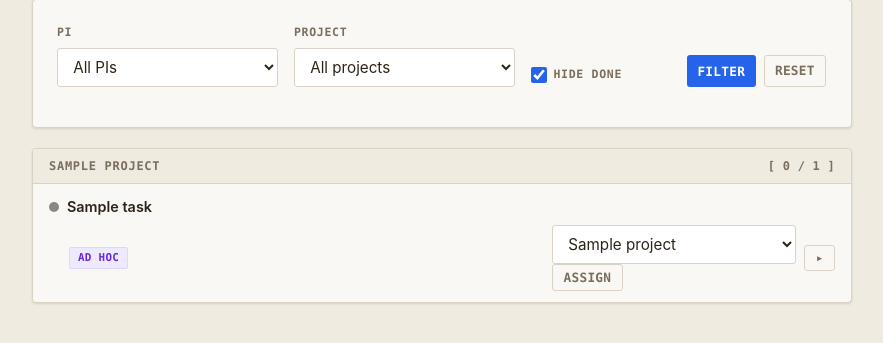
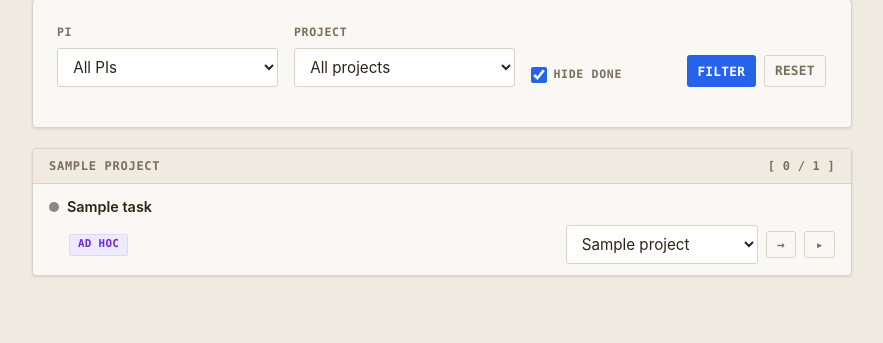
Before and after one commit to hepplerj/punchard, a Flask app: page /tasks in a window 1280 px wide. Shown: the part 128-471 px from the top of the page, without its empty margins (198-1081 px from the left). Run offline with Flask 3, Linux system fonts and the light colour scheme; tables that the repository leaves empty hold one stand-in row (values such as "Sample post").

Commit message:
fix: make Assign a → icon button inline with start/done
The text Assign button wrapped under the project dropdown (.inline-form is
display:inline), throwing off row alignment. Scope the meta-row forms to
inline-flex with a fixed-width select so the dropdown and the three action
icons (→ assign, ▸ start, ✓ done) sit on one aligned line.

Co-Authored-By: Claude Opus 4.8 <noreply@anthropic.com>

```diff
--- a/static/style.css
+++ b/static/style.css
@@ -830,6 +830,11 @@ input[type="number"]:focus {
 }
 .task-spacer { flex: 1; }
 
+/* keep the assign select + the three action icons on one aligned line */
+.task-meta .inline-form { display: inline-flex; align-items: center; gap: .5rem; }
+.task-meta select { width: 12rem; }
+.task-meta .assign-saved { margin-left: .25rem; }
+
 .repo-tag {
   font-family: var(--mono);
   font-size: .72rem;
--- a/templates/tasks.html
+++ b/templates/tasks.html
@@ -122,7 +122,7 @@
         {# assign / reassign project — submitted inline via fetch (see script below) #}
         <form action="/tasks/{{ t.id }}/assign" method="post" class="inline-form assign-form">
           {{ project_select(projects, selected=t.project_id, required=False, include_all=True, blank_label="— none —") }}
-          <button type="submit" class="btn btn-ghost btn-sm">Assign</button>
+          <button type="submit" class="btn btn-ghost btn-sm" title="Assign to project">→</button>
         </form>
 
         {# start timer (needs a project) #}
```
